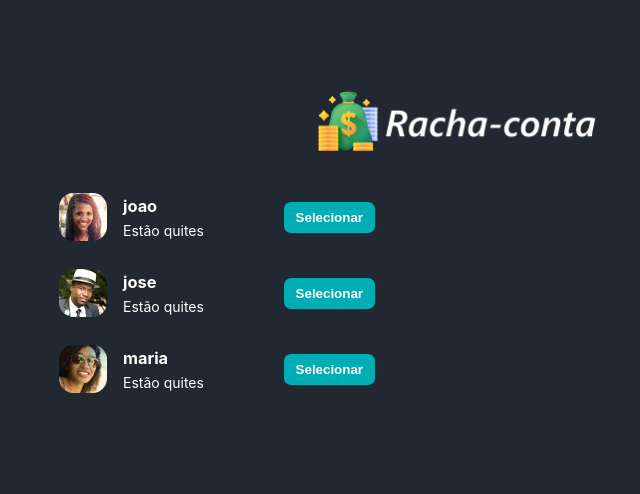
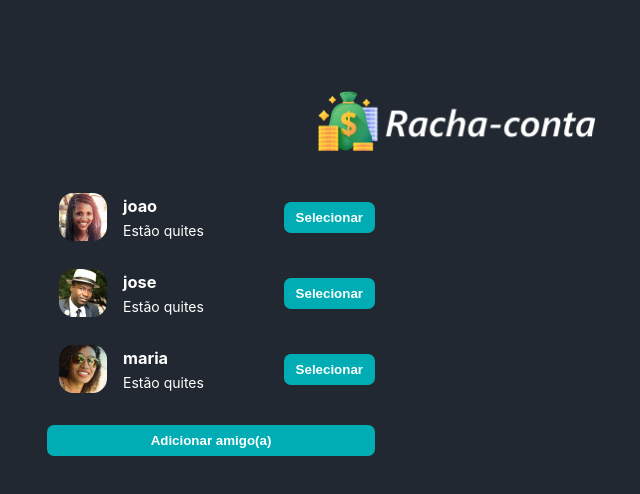
Before and after one commit to muritadb/racha-conta, a React (Vite) app: page / in a window 1280 px wide. Shown: the top 494 px of the page, without its empty margins (183-823 px from the left). Built offline with nearby package versions, Linux system fonts and the light colour scheme.

Commit message:
add button for new friend

```diff
--- a/src/App.jsx
+++ b/src/App.jsx
@@ -29,6 +29,7 @@ const getMsgInfo = balance => balance < 0
 
 const App = () => {
   const [friends, setFriends] = useState(initialsFriends)
+  const [addNewFriend, setAddNewFriend] = useState(false)
   const [selectedFriend, setSelectedFriend] = useState(null)
   const [totalBill, setTotalBill] = useState('')
   const [mySpend, setMySpend] = useState('')
@@ -39,6 +40,7 @@ const App = () => {
   const handleChangeMySpend = e => setMySpend(e.target.value)
   const handleChangeWhoWillPay = e => setWhoWillPay(e.target.value)
 
+  const handleClickAddFriend = () => setAddNewFriend(p => !p)
   const handleSubmitShareBill = e => {
     e.preventDefault()
 
@@ -51,6 +53,16 @@ const App = () => {
       }
       : friend
     ))
+
+    //     Adicione também o logo na interface.
+
+    // Em seguida, para facilitar a manutenção do projeto, faz sentido que os próximos passos sejam:
+
+    // - Quebrar o código em componentes;
+    // - Identificar onde os estados devem ficar;
+    // - Dividir os componentes em arquivos.
+
+    // Assim que fizer estas implementações, faça o deploy para produção.
 
     //RESET DO FORM DEPOIS DE ENVIAR OS DADOS
     setSelectedFriend(null)
@@ -85,6 +97,12 @@ const App = () => {
             )
           })}
         </ul>
+        <button
+          onClick={handleClickAddFriend}
+          className={`button ${addNewFriend ? 'button-close' : ''}`}
+        >
+          {addNewFriend ? 'Fechar' : 'Adicionar amigo(a)'}
+        </button>
       </aside>
 
       {selectedFriend && <form onSubmit={handleSubmitShareBill} className="form-split-bill">
```
